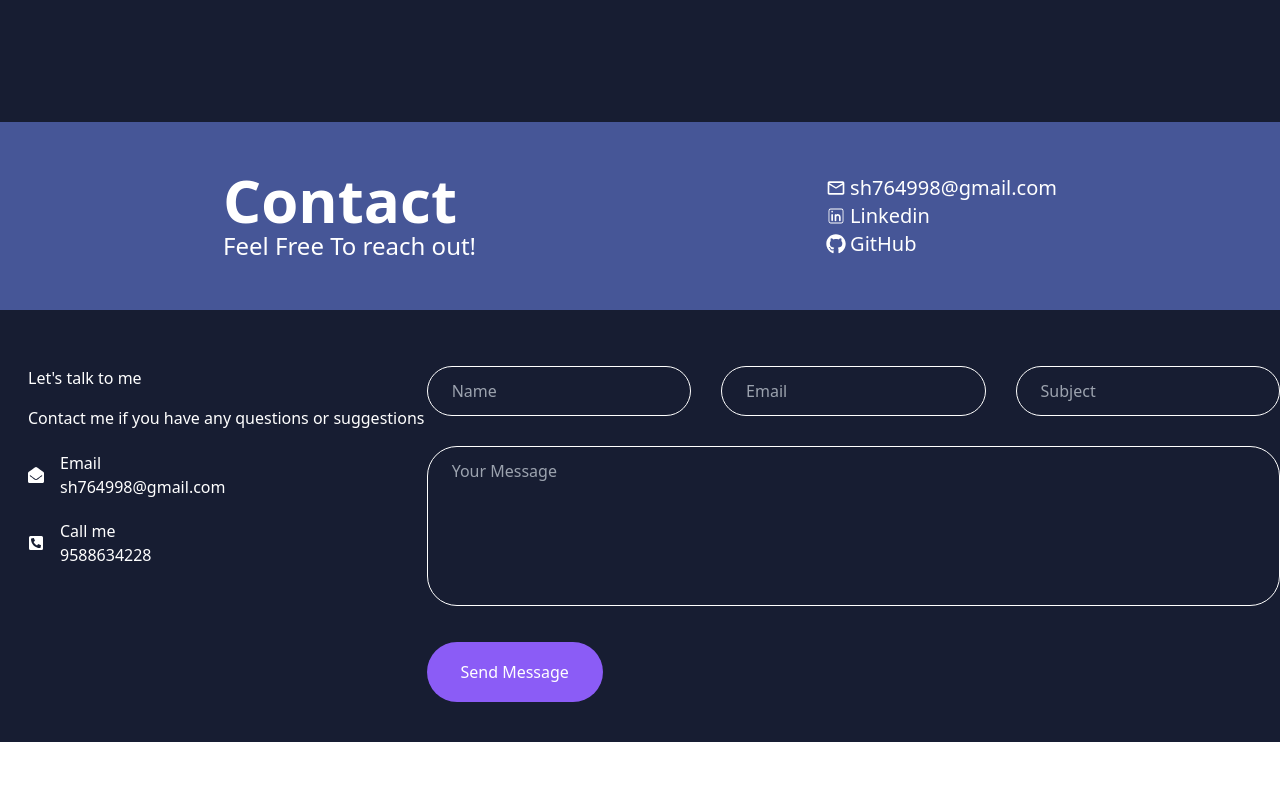
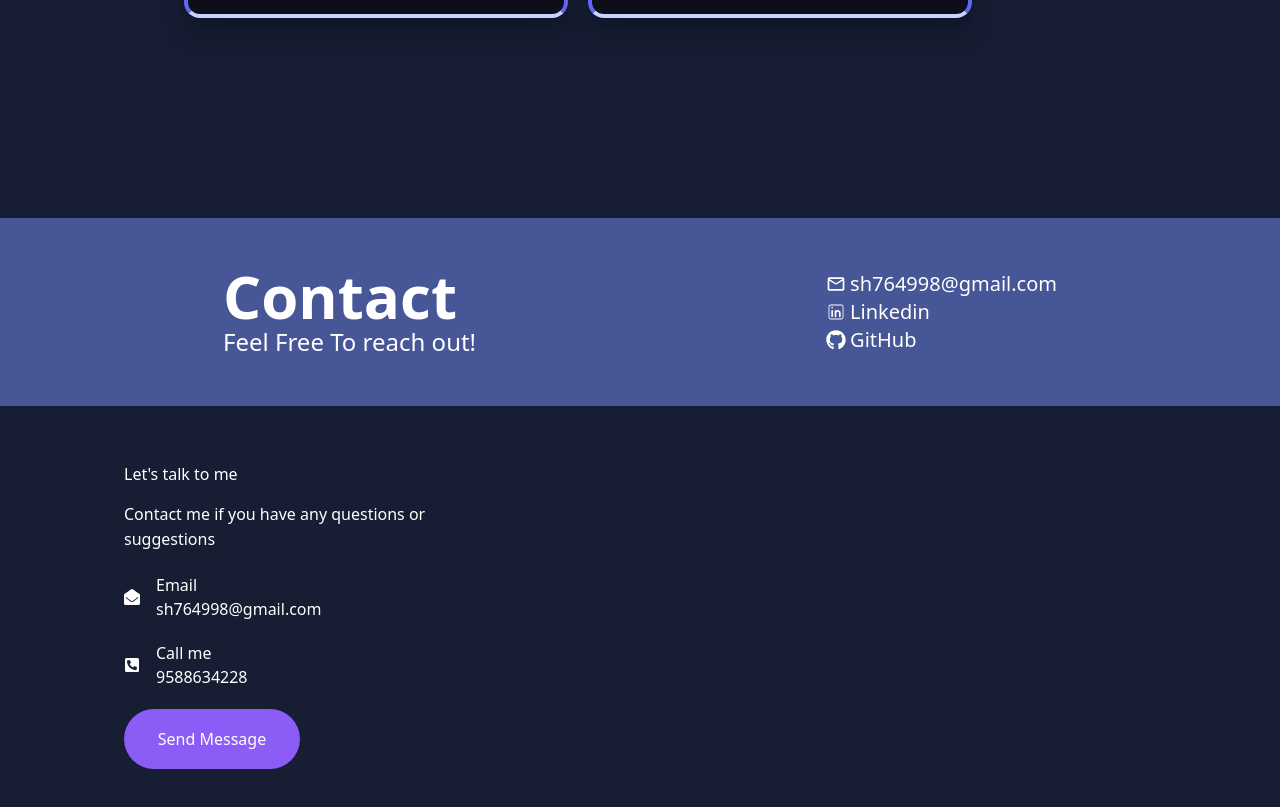
Before and after one commit to Syedhassan95/PORTMOBAIL-USING-CURSOR-AI-, a React (Vite) app: page / in a window 1280 px wide. Shown: the part 3729-4536 px from the top of the page. Before the commit the page ends 4471 px from the top, so only its background shows below. Built offline with nearby package versions, Linux system fonts and the light colour scheme.

Commit message:
first commit

```diff
--- a/src/Components/Projects/ProjectCard.jsx
+++ b/src/Components/Projects/ProjectCard.jsx
@@ -3,7 +3,7 @@ import bannerImg from "../../assets/project.webp";
 
 const ProjectCard = ({ title, main}) => {
   return (
-    <div className="p-3 md:p-6 flex flex-col w-80 bg-[#0c0e19] shadow-xl shadow-slate-900 rounded-2xl border-4 border-indigo-200 border-x-indigo-500 hover:scale-110 transition-transform transition-gpu  hover:transition-all ease-out hover:border-4 hover:shadow-[4px_0_8px_rgba(0,0,0,0.3),-4px_0_8px_rgba(0,0,0,0.3)] hover:shadow-blue-500"   data-aos = "fade-left">
+    <div className="p-3 md:p-6 flex flex-col w-80 bg-[#0c0e19] shadow-xl shadow-slate-900 rounded-2xl border-4 border-indigo-200 border-x-indigo-500 hover:scale-110 transition-transform transition-gpu  hover:transition-all ease-out hover:border-4 hover:shadow-[4px_0_8px_rgba(0,0,0,0.3),-4px_0_8px_rgba(0,0,0,0.3)] hover:shadow-blue-500 md:w-96 "   data-aos = "fade-left">
       <img className="p-4" src={bannerImg} alt="" />
       <h3 className="px-4 text-xl md:text-2xl font-bold leading-normal">
         {title}
--- a/src/Contact.jsx
+++ b/src/Contact.jsx
@@ -14,7 +14,7 @@ import { FiSend } from 'react-icons/fi'
 import './contact.css'
 const Contact = () => {
   return (
-    <section className="contact section mb-10">
+    <section className="contact section mb-10 ml-24">
        {/* <h2 className="section__title" data-aos="fade-down">
          Get In<span> Touch</span>
        </h2> */}
@@ -44,7 +44,11 @@ const Contact = () => {
                 <span className="info__title">Call me</span>
                 <h4 className="info__desc">9588634228</h4>
               </div>
-            </div>
+              </div>
+              <button className='button text-white bg-violet-500 hover:bg-violet-600 active:bg-violet-700 focus:outline-none focus:ring focus:ring-violet-300 w-44 rounded-full'>Send Message
+            <span className="button__icon contact__button-icon text-white ">
+            </span>
+          </button>
           </div>
 {/*
           <div className="contact__socials">
@@ -67,7 +71,7 @@ const Contact = () => {
 
         </div>
 
-        <form className="contact form" data-aos="fade-left">
+        {/* <form className="contact form" data-aos="fade-left">
 
           <div className="form__input-group border-white">
             <div className="form__input-div text-white">
@@ -91,7 +95,7 @@ const Contact = () => {
             <span className="button__icon contact__button-icon text-white ">
             </span>
           </button> }
-        </form>
+        </form> */}
 
 {/*
         <button className='bg-violet-500 hover:bg-violet-600 active:bg-violet-700 focus:outline-none focus:ring focus:ring-violet-300 ... w-44 ' > send message</button> */}
```
